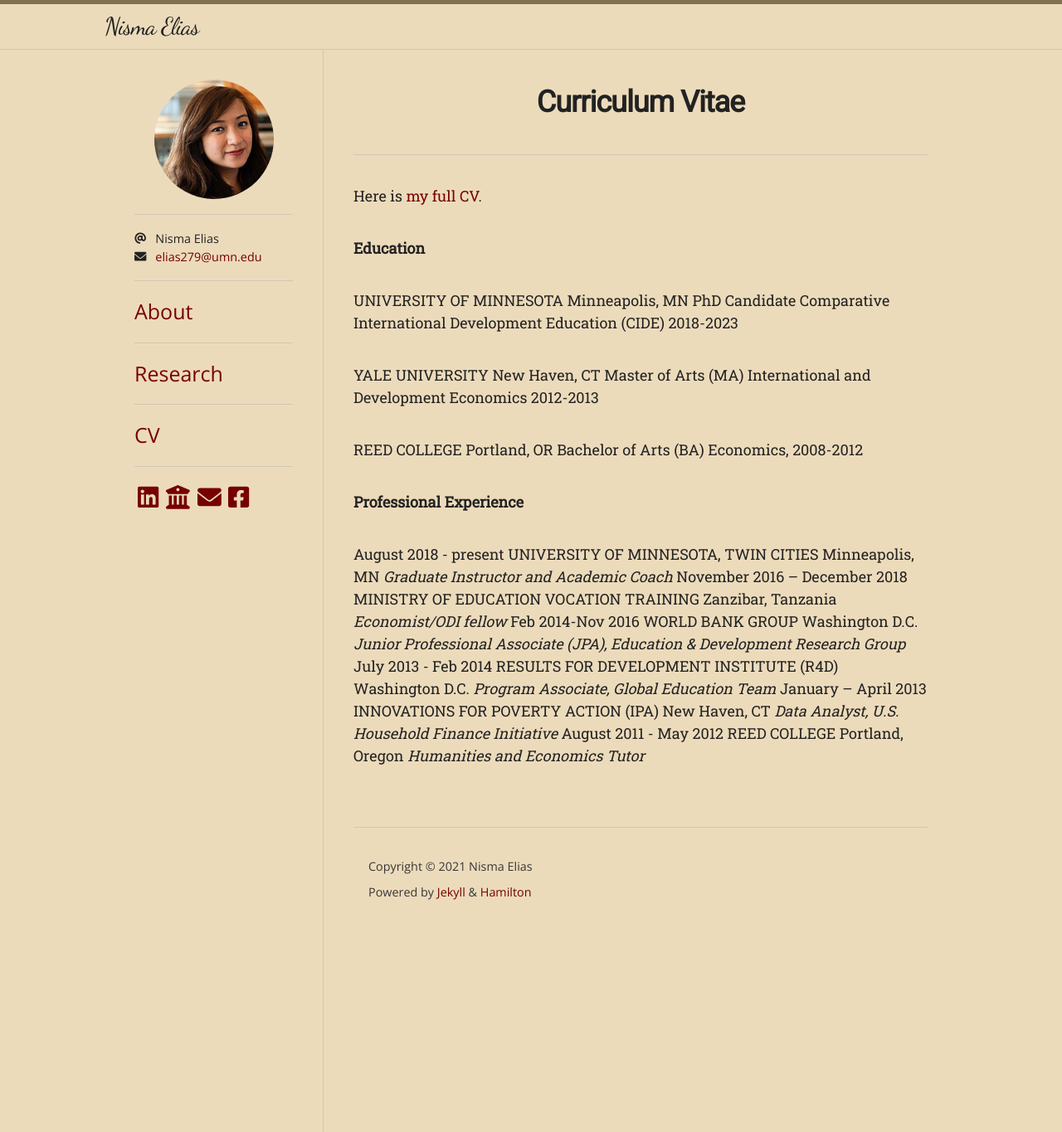
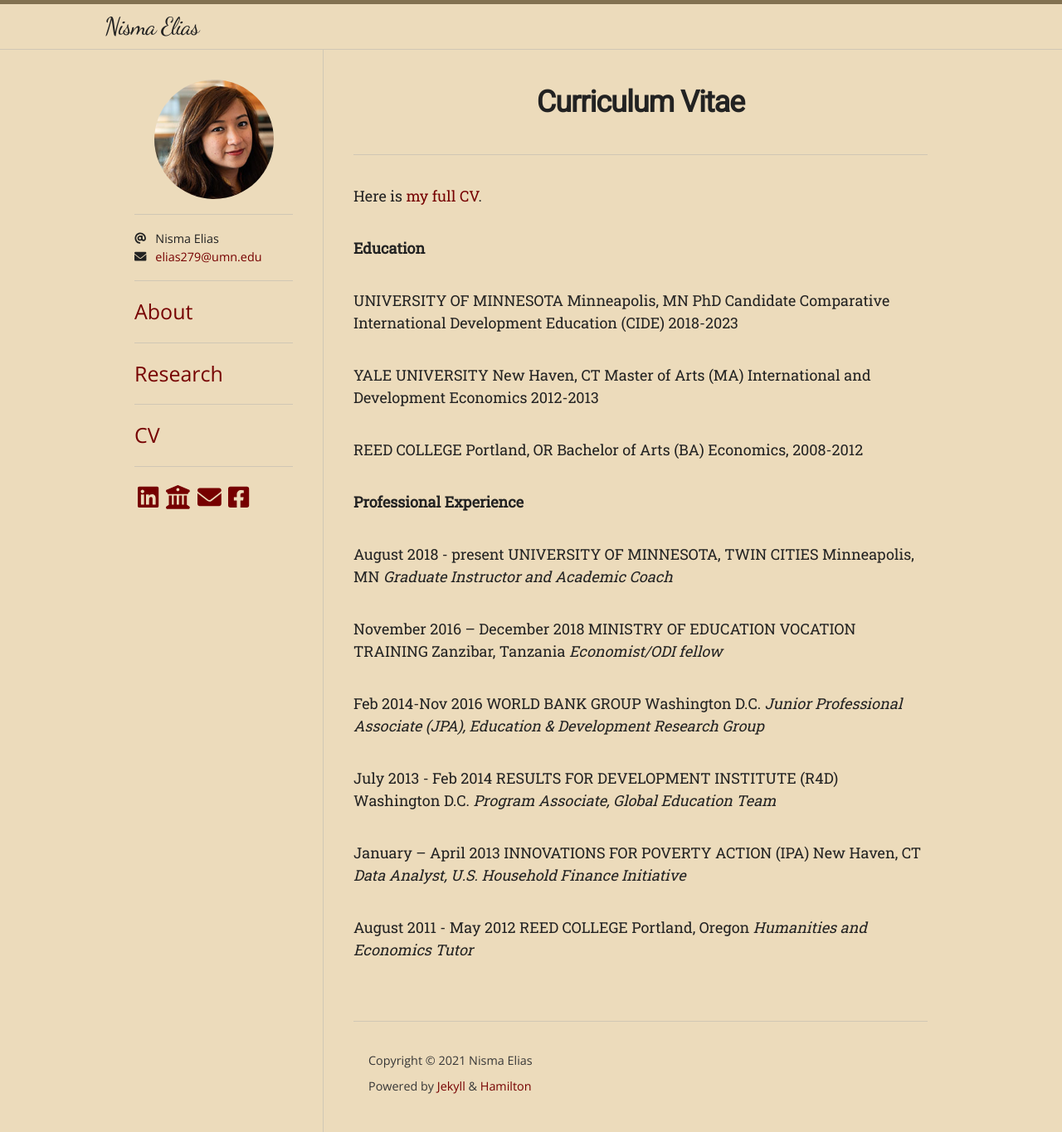
Before and after one commit to nismaelias/nismaelias.github.io, a Jekyll site: the page built from cv.md, in a window 1280 px wide. Shown: the whole page at 83% size. Built offline with Jekyll 4.4.1, drawn with Linux system fonts in a browser that asks for light colours; some web fonts are replaced.

Commit message:
Update from Forestry.io Nisma Elias updated cv.md

```diff
--- a/cv.md
+++ b/cv.md
@@ -21,24 +21,24 @@
 <p>
 August 2018 - present
 UNIVERSITY OF MINNESOTA, TWIN CITIES Minneapolis, MN
-    <i>Graduate Instructor and Academic Coach </i>
-
+    <i>Graduate Instructor and Academic Coach </i></p>
+<p>
 November 2016 – December 2018
 MINISTRY OF EDUCATION VOCATION TRAINING Zanzibar, Tanzania
-<i>Economist/ODI fellow </i>
-
+<i>Economist/ODI fellow </i></p>
+<p>
 Feb 2014-Nov 2016
 WORLD BANK GROUP Washington D.C.
-<i>Junior Professional Associate (JPA), Education & Development Research Group</i>
-
+<i>Junior Professional Associate (JPA), Education & Development Research Group</i></p>
+<p>
 July 2013 - Feb 2014
 RESULTS FOR DEVELOPMENT INSTITUTE (R4D) Washington D.C.
-<i>Program Associate, Global Education Team </i>
-
+<i>Program Associate, Global Education Team </i></p>
+<p>
 January – April 2013
 INNOVATIONS FOR POVERTY ACTION (IPA) New Haven, CT
-<i>Data Analyst, U.S. Household Finance Initiative </i>
-
+<i>Data Analyst, U.S. Household Finance Initiative </i></p>
+<p>
 August 2011 - May 2012
 REED COLLEGE Portland, Oregon
-<i>Humanities and Economics Tutor</i>
+<i>Humanities and Economics Tutor</i></p>
```
